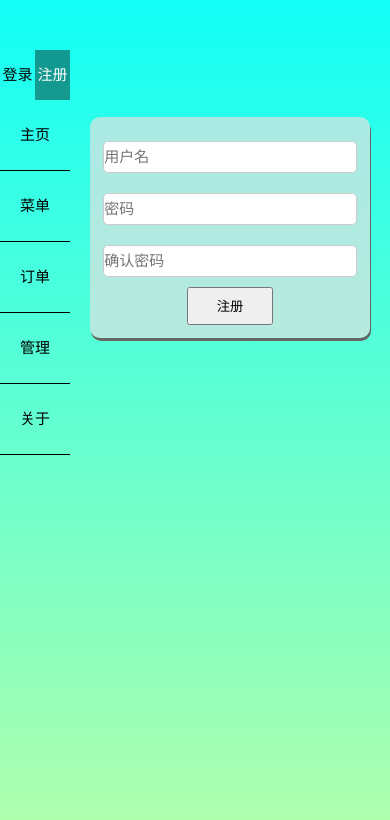
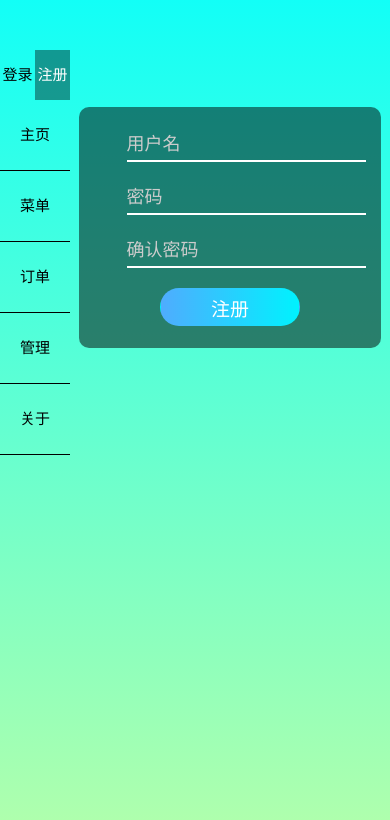
Before and after one commit to xiaotan225/diancan, a Vue app: page /#/register in a window 390 px wide. Shown: the top 820 px of the page. Built offline with nearby package versions, Linux system fonts and the light colour scheme; no server answers; a web font is replaced by a local one.

Commit message:
美化登陆和注册样式

```diff
--- a/public/index.html
+++ b/public/index.html
@@ -1,5 +1,6 @@
 <!DOCTYPE html>
 <html lang="en">
+
 <head>
   <meta charset="utf-8">
   <meta http-equiv="X-UA-Compatible" content="IE=edge">
@@ -7,12 +8,36 @@
 
   <link rel="icon" href="<%= BASE_URL %>favicon.ico">
   <title>点餐</title>
+  <style>
+    @font-face {
+      font-family: 'iconfont';
+      /* project id 1822420 */
+      src: url('//at.alicdn.com/t/font_1822420_sx1rd0w91zk.eot');
+      src: url('//at.alicdn.com/t/font_1822420_sx1rd0w91zk.eot?#iefix') format('embedded-opentype'),
+        url('//at.alicdn.com/t/font_1822420_sx1rd0w91zk.woff2') format('woff2'),
+        url('//at.alicdn.com/t/font_1822420_sx1rd0w91zk.woff') format('woff'),
+        url('//at.alicdn.com/t/font_1822420_sx1rd0w91zk.ttf') format('truetype'),
+        url('//at.alicdn.com/t/font_1822420_sx1rd0w91zk.svg#iconfont') format('svg');
+    }
+
+    .iconfont {
+      font-family: "iconfont" !important;
+      font-size: 16px;
+      font-style: normal;
+      -webkit-font-smoothing: antialiased;
+      -webkit-text-stroke-width: 0.2px;
+      -moz-osx-font-smoothing: grayscale;
+    }
+  </style>
 </head>
+
 <body>
   <noscript>
-      <strong>We're sorry but demo4 doesn't work properly without JavaScript enabled. Please enable it to continue.</strong>
+    <strong>We're sorry but demo4 doesn't work properly without JavaScript enabled. Please enable it to
+      continue.</strong>
   </noscript>
   <div id="app"></div>
   <!-- built files will be auto injected -->
 </body>
+
 </html>
--- a/src/views/Home.vue
+++ b/src/views/Home.vue
@@ -7,3 +7,12 @@
 <style>
 
 </style>
+
+
+<script>
+export default {
+  created() {
+
+  },
+}
+</script>
--- a/src/views/Login.vue
+++ b/src/views/Login.vue
@@ -5,10 +5,10 @@
     <div class="box1">
       <div class="box2">
         <!-- <label>用户名：</label> -->
-        <input type="text" placeholder="用户名" v-model="user.username" />
+        <span class="icon iconfont">&#xe621;</span><input type="text" placeholder="用户名" v-model="user.username" />
         <br />
         <!-- <label>密码：</label> -->
-        <input type="password" placeholder="密码" v-model="user.password" />
+        <span class="icon iconfont">&#xe634;</span><input type="password" placeholder="密码" v-model="user.password" @keydown.enter="login"/>
         <br />
 
         <button @click="login">登录</button>
@@ -103,12 +103,17 @@ export default {
 
 <style scoped>
 /* 登录开始 */
-.syl{
-   position: absolute;
-    top: 0;
-    left: 0;
-    bottom: 0;
-    right: 0;
+/* 登录开始 */
+.icon {
+  padding: 0 10px;
+  color: #fff;
+}
+.syl {
+  position: absolute;
+  top: 0;
+  left: 0;
+  bottom: 0;
+  right: 0;
 }
 .LoginBox {
   width: 100%;
@@ -123,11 +128,11 @@ export default {
   text-align: center;
   height: 60%;
   width: 55%;
-  background: rgba(225, 225, 225, 0.7);
+  /* background: rgba(225, 225, 225, 0.7); */
+  background: rgba(0, 0, 0, 0.5);
   border-radius: 10px;
-  box-shadow: 1px 3px 0.5px #666;
+  /* box-shadow: 1px 3px 0.5px #666; */
   padding: 10px 10px;
-  position: relative;
   display: flex;
   justify-content: center;
   align-items: center;
@@ -138,16 +143,31 @@ export default {
 }
 
 .LoginBox div input {
-  height: 43px;
   width: 50%;
-  font-size: 15px;
-  margin: 20px 0;
-  border-radius: 5px;
-  border: 1px solid #ccc;
+  font-size: 18px;
+  margin: 30px 0;
+  color: #fff;
+  border-bottom: 2px solid #fff;
+  padding: 5px 0;
+}
+input::-webkit-input-placeholder {
+  color: #ccc;
+}
+input {
+  background: none;
+  outline: none;
+  border: none;
 }
 .LoginBox div button {
-  width: 100px;
-  height: 50px;
+  width: 250px;
+  height: 40px;
+  border: 1px solid transparent;
+  outline: none;
+  cursor: pointer;
+  background-image: linear-gradient(to right, #4facfe 0%, #00f2fe 100%);
+  color: #fff;
+  font-size: 19px;
+  border-radius: 20px;
 }
 
 /* 登录结束 */
@@ -155,8 +175,11 @@ export default {
 /* 窗口宽度<768,设计宽度=640 */
 @media screen and (max-width: 767px) {
   .LoginBox .box1 {
-    height: 44%;
+    height: 50%;
     width: 81%;
+  }
+  .LoginBox .box1 {
+    padding-bottom: 30px;
   }
 }
 /* 窗口宽度<640,设计宽度=480 */
@@ -168,18 +191,30 @@ export default {
 }
 /* 窗口宽度<480,设计宽度=320 */
 @media screen and (max-width: 479px) {
+  .icon {
+    padding: 0 10px;
+    display: inline-flex;
+    position: relative;
+    top: 5px;
+    right: 11px;
+  }
   .LoginBox .box1 {
-    height: 44%;
-    width: 81%;
+    width: 88%;
   }
   .LoginBox div input {
-    height: 30px;
-    width: 97%;
+    width: 85%;
     margin: 10px 0;
   }
   .LoginBox div button {
-    width: 86px;
+    width: 140px;
     height: 38px;
+    position: relative;
+    top: 22px;
+  }
+}
+@media screen and (max-width: 346px) {
+  .icon {
+    display: none;
   }
 }
 </style>
--- a/src/views/Register.vue
+++ b/src/views/Register.vue
@@ -5,10 +5,13 @@
     <Alert :alert="alert" v-if="isShow"></Alert>
     <div class="box1">
       <div class="box2">
+        <span class="icon iconfont">&#xe621;</span>
         <input type="text" placeholder="用户名" v-model="user.username" />
         <br />
+        <span class="icon iconfont">&#xe634;</span>
         <input type="password" placeholder="密码" v-model="user.password" />
         <br />
+        <span class="icon iconfont">&#xe634;</span>
         <input type="password" placeholder="确认密码" v-model="affirmpass" @keydown.enter="register" />
         <br />
         <Loading :msg="msg" v-if="IsShowLoading"></Loading>
@@ -105,23 +108,36 @@ export default {
 </script>
 
 <style scoped>
+/* 登录开始 */
+.icon {
+  padding: 0 10px;
+  color: #fff;
+}
+.syl {
+  position: absolute;
+  top: 0;
+  left: 0;
+  bottom: 0;
+  right: 0;
+}
 .LoginBox {
   width: 100%;
   height: 100%;
   display: flex;
   justify-content: center;
   align-items: center;
+  position: relative;
 }
 
 .LoginBox .box1 {
   text-align: center;
   height: 60%;
   width: 55%;
-  background: rgba(225, 225, 225, 0.7);
+  /* background: rgba(225, 225, 225, 0.7); */
+  background: rgba(0, 0, 0, 0.5);
   border-radius: 10px;
-  box-shadow: 1px 3px 0.5px #666;
+  /* box-shadow: 1px 3px 0.5px #666; */
   padding: 10px 10px;
-
   display: flex;
   justify-content: center;
   align-items: center;
@@ -132,46 +148,78 @@ export default {
 }
 
 .LoginBox div input {
-  height: 43px;
   width: 50%;
-  font-size: 15px;
-  margin: 20px 0;
-  border-radius: 5px;
-  border: 1px solid #ccc;
+  font-size: 18px;
+  margin: 30px 0;
+  color: #fff;
+  border-bottom: 2px solid #fff;
+  padding: 5px 0;
+}
+input::-webkit-input-placeholder {
+  color: #ccc;
+}
+input {
+  background: none;
+  outline: none;
+  border: none;
 }
 .LoginBox div button {
-  width: 100px;
-  height: 50px;
+  width: 250px;
+  height: 40px;
+  border: 1px solid transparent;
+  outline: none;
+  cursor: pointer;
+  background-image: linear-gradient(to right, #4facfe 0%, #00f2fe 100%);
+  color: #fff;
+  font-size: 19px;
+  border-radius: 20px;
 }
+
+/* 登录结束 */
 
 /* 窗口宽度<768,设计宽度=640 */
 @media screen and (max-width: 767px) {
   .LoginBox .box1 {
-    height: 55%;
+    height: 50%;
     width: 81%;
+  }
+  .LoginBox .box1 {
+    padding-bottom: 30px;
   }
 }
 /* 窗口宽度<640,设计宽度=480 */
 @media screen and (max-width: 639px) {
   .LoginBox .box1 {
-    height: 55%;
+    height: 44%;
     width: 81%;
   }
 }
 /* 窗口宽度<480,设计宽度=320 */
 @media screen and (max-width: 479px) {
+  .icon {
+    padding: 0 10px;
+    display: inline-flex;
+    position: relative;
+    top: 5px;
+    right: 11px;
+  }
   .LoginBox .box1 {
-    height: 44%;
-    width: 81%;
+    width: 88%;
   }
   .LoginBox div input {
-    height: 30px;
-    width: 97%;
+    width: 85%;
     margin: 10px 0;
   }
   .LoginBox div button {
-    width: 86px;
+    width: 140px;
     height: 38px;
+    position: relative;
+    top: 10px;
+  }
+}
+@media screen and (max-width: 346px) {
+  .icon {
+    display: none;
   }
 }
 </style>
```
Lines whose indentation alone changed are shown as unchanged.
